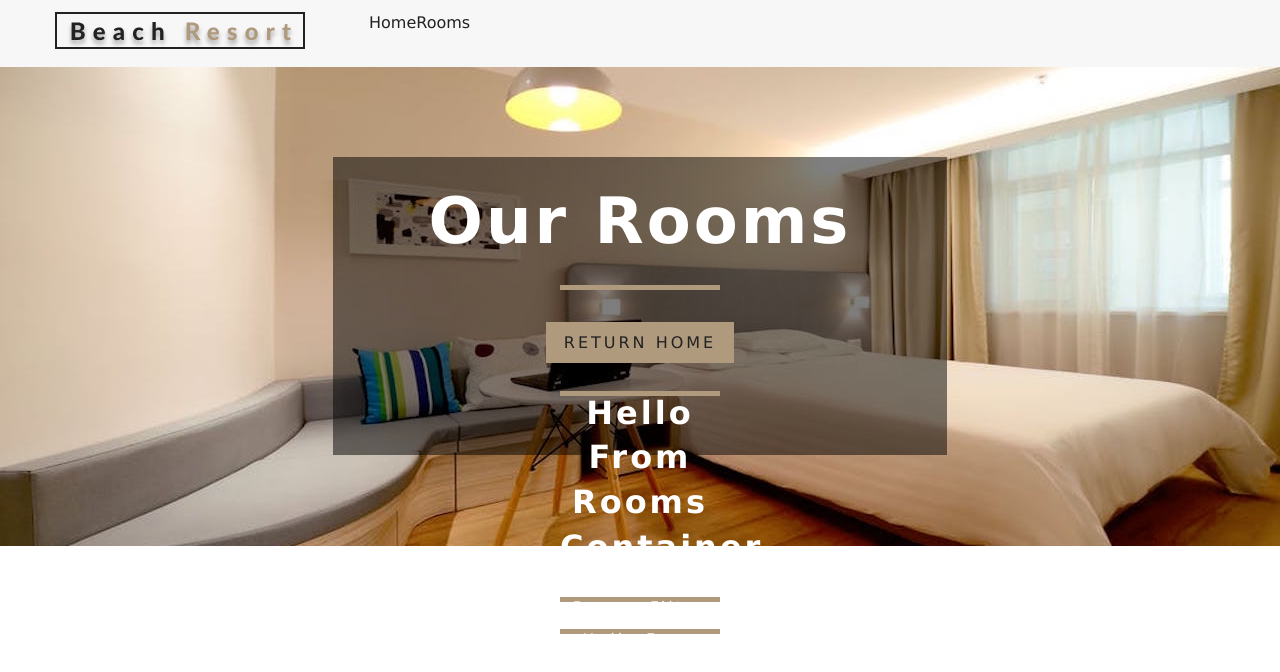
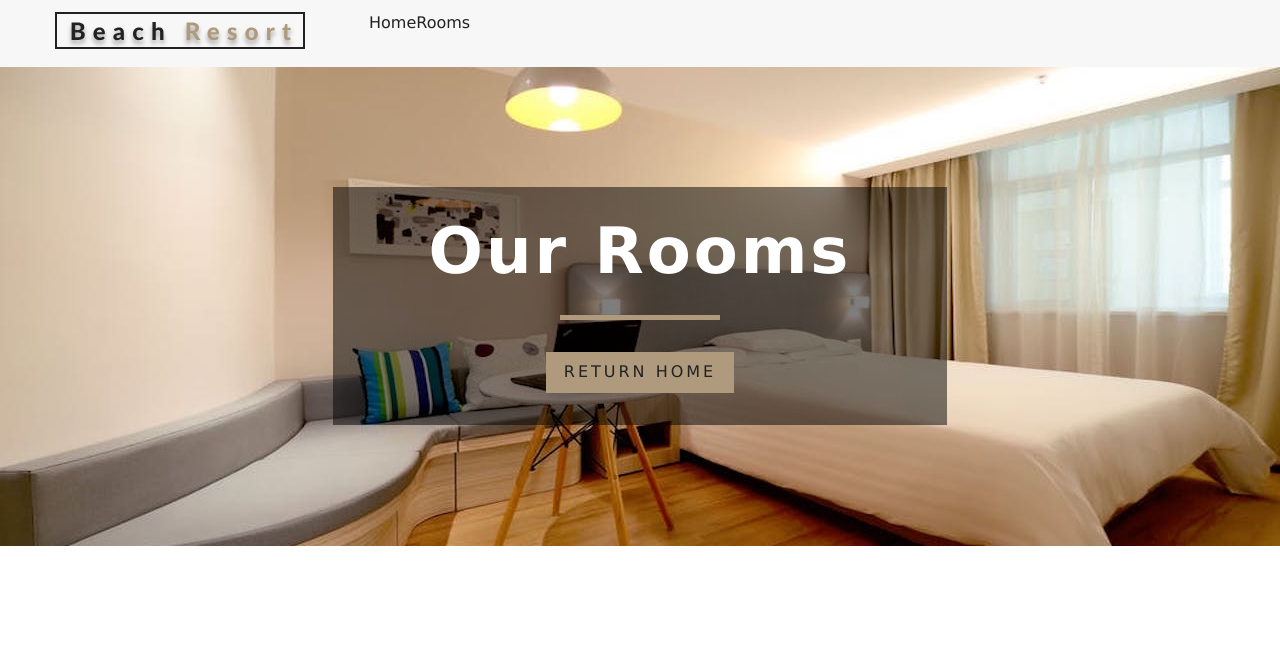
Before and after one commit to francis-mwas/ReactootelApp, a React (Create React App) app: page /rooms in a window 1280 px wide. Shown: the top 672 px of the page. Built offline with nearby package versions, Linux system fonts and the light colour scheme.

Commit message:
Revert "Started working on rooms section"

```diff
--- a/src/components/RoomContainer.js
+++ /dev/null
@@ -1,14 +0,0 @@
-import React from 'react'
-import RoomsFilter from './RoomsFilter';
-import RoomsList from "./RoomsList";
-
- function RoomContainer() {
-    return (
-        <div>
-            <h2>Hello from rooms container</h2>
-            <RoomsFilter />
-            <RoomsList />
-        </div>
-    )
-}
-export default RoomContainer;
--- a/src/components/RoomsFilter.js
+++ /dev/null
@@ -1,10 +0,0 @@
-import React from 'react'
-
-function RoomsFilter() {
-    return (
-        <div>
-            rooms filter
-        </div>
-    )
-}
-export default RoomsFilter;
--- a/src/components/RoomsList.js
+++ /dev/null
@@ -1,10 +0,0 @@
-import React from 'react'
-
-function RoomsList() {
-    return (
-        <div>
-            hello from room list
-        </div>
-    )
-}
-export default RoomsList;
--- a/src/pages/Rooms.js
+++ b/src/pages/Rooms.js
@@ -2,13 +2,11 @@ import React from 'react'
 import Hero  from "../components/Hero";
 import Banner from "../components/Banner";
 import { Link } from "react-router-dom";
-import RoomContainer from '../components/RoomContainer';
 
 function Rooms() {
     return <Hero hero="roomsHero">
         <Banner title="our rooms">
         <Link to="/" className="btn-primary">return home</Link>
-        <RoomContainer />
         </Banner>
     </Hero>
 }
```
